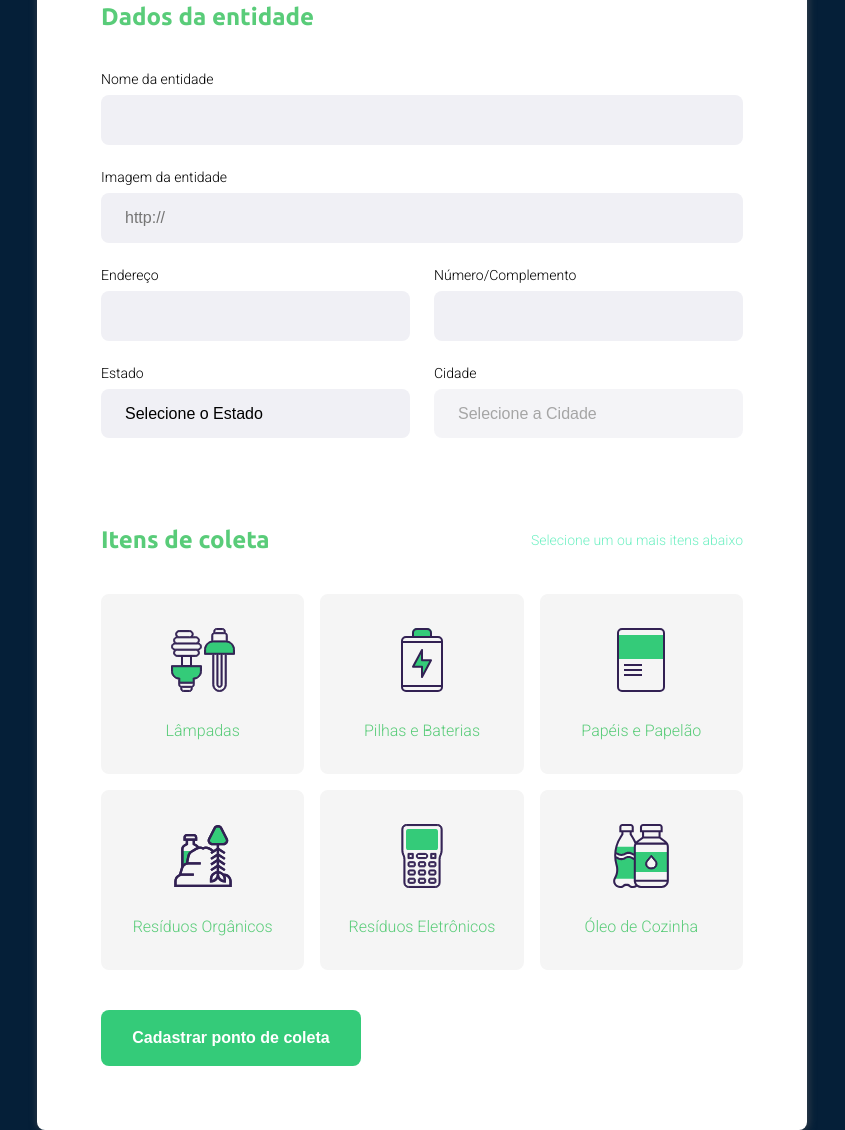
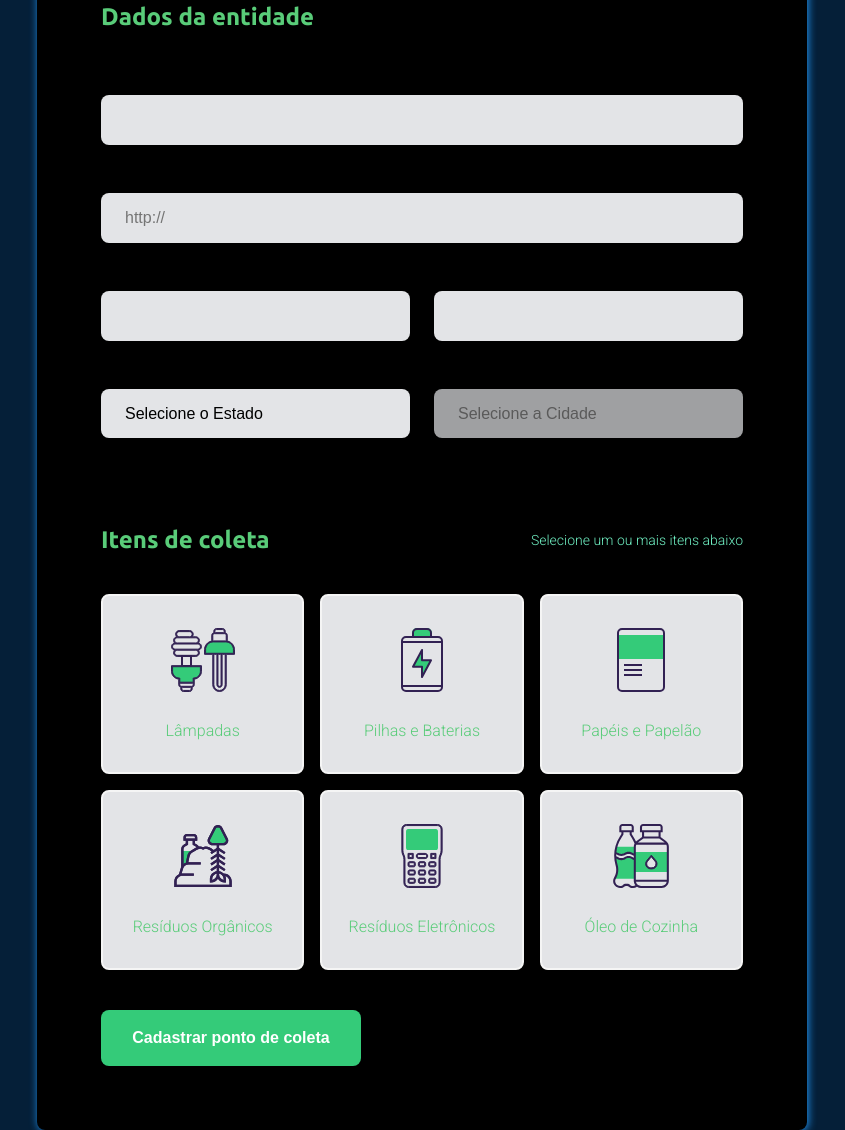
Before and after one commit to romeiro-bru/eColeta, a website: page src/views/create-point.html in a window 1280 px wide. Shown: the part 319-1449 px from the top of the page, without its empty margins (218-1063 px from the left). Drawn offline with nearby package versions, Linux system fonts and the light colour scheme; files that its build step writes are made by us from their sources; no server answers; files whose address does not match are found by name.

Commit message:
Change create-point css, colors, shadows

```diff
--- a/public/styles/create-point.css
+++ b/public/styles/create-point.css
@@ -28,12 +28,12 @@
 }
 
 form {
-    background-color: white;
+    background-color: black;
     margin: 80px auto;
     padding: 64px;
     border-radius: 8px;
     max-width: 770px;
-    box-shadow: 1px 1px 9px #5c5a5aa1;
+    box-shadow: 1px 1px 9px #2196F3;
 }
 
 form h1 {
@@ -75,7 +75,7 @@ form .field-group {
 
 form input,
 form select {
-    background-color: #f0f0f5;
+    background-color: rgb(227, 228, 231);
     border: 0;
     border-radius: 8px;
     padding: 16px 24px;
@@ -112,7 +112,9 @@ form button {
 }
 
 form button:hover {
-    background-color: var(--title-color);
+    background-color: #2fe26e;
+    transition: 400ms;
+    box-shadow: 1px 0px 5px #32ffec;
 }
 
 /* //////////////// */
@@ -123,7 +125,7 @@ form button:hover {
 }
 
 .items-grid li {
-    background-color: #f5f5f5;
+    background-color: rgb(227, 228, 231);
     list-style: none;
     border: 2px solid #f5f5f5;
     border-radius: 8px;
@@ -138,7 +140,7 @@ form button:hover {
 }
 
 .items-grid li:hover {
-    box-shadow: 1px 1px 4px #59cc79;
+    box-shadow: 1px 0px 5px #32ffec;
 }
 .items-grid li span {
     flex: 1;
```
